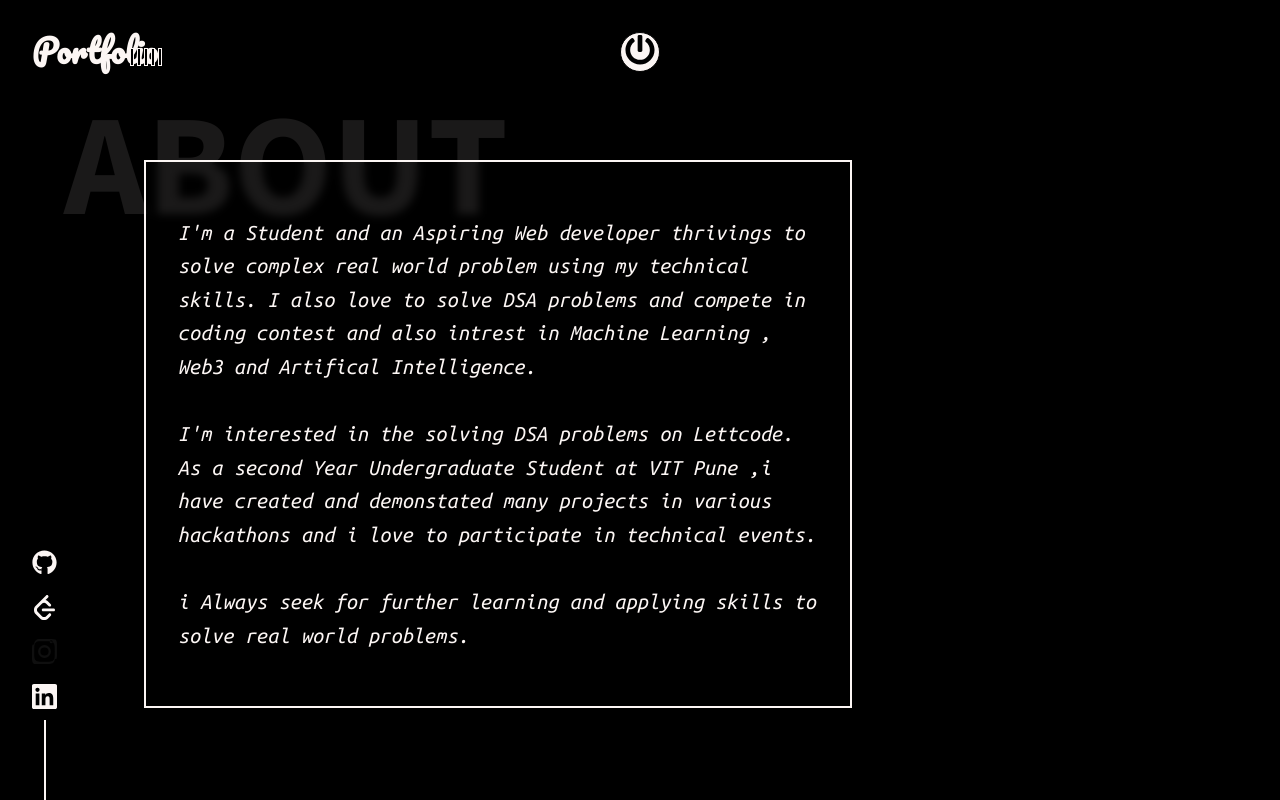
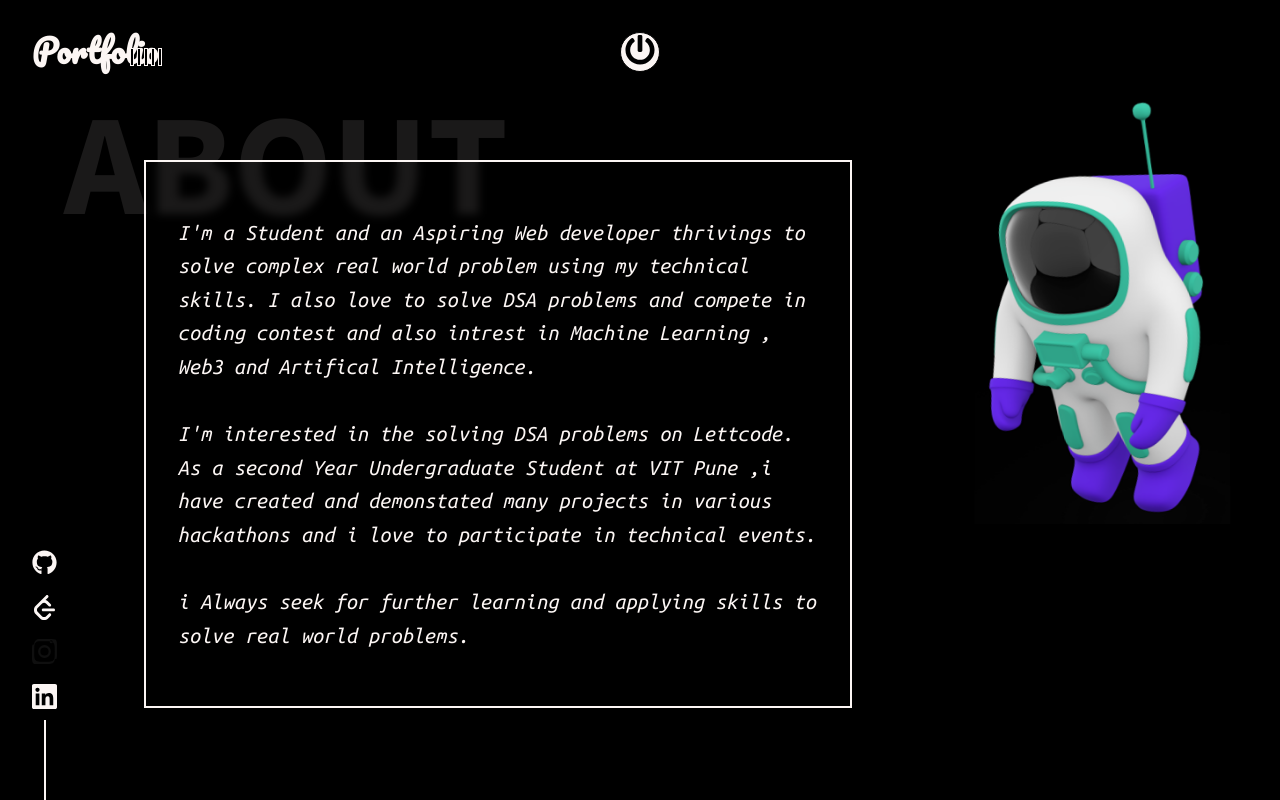
Before and after one commit to erenyeager101/portfolio-KunalSonne, a React (Create React App) app: page /about in a window 1280 px wide. Built offline with nearby package versions, Linux system fonts and the light colour scheme.

Commit message:
Update AboutPage.js

```diff
--- a/src/components/AboutPage.js
+++ b/src/components/AboutPage.js
@@ -69,7 +69,9 @@
 <ParticleComponent theme='dark' />
 
         <Spaceman>
-            {/* <img src={astronaut} alt="spaceman" /> */}
+             <a href="https://drive.google.com/file/d/1EuF3XHPnGk_zSoKgCbG_54GURbySjxbB/view?usp=sharing" target="_blank" rel="noopener noreferrer">
+    <img src={astronaut} alt="spaceman" style={{ cursor: 'pointer' }} />
+  </a>
         </Spaceman>
         <Main>
         I'm a Student and an Aspiring Web developer thrivings to solve complex real world problem using my technical skills. I also love to solve DSA problems and compete in coding contest and also intrest in Machine Learning , Web3 and Artifical Intelligence.
```
